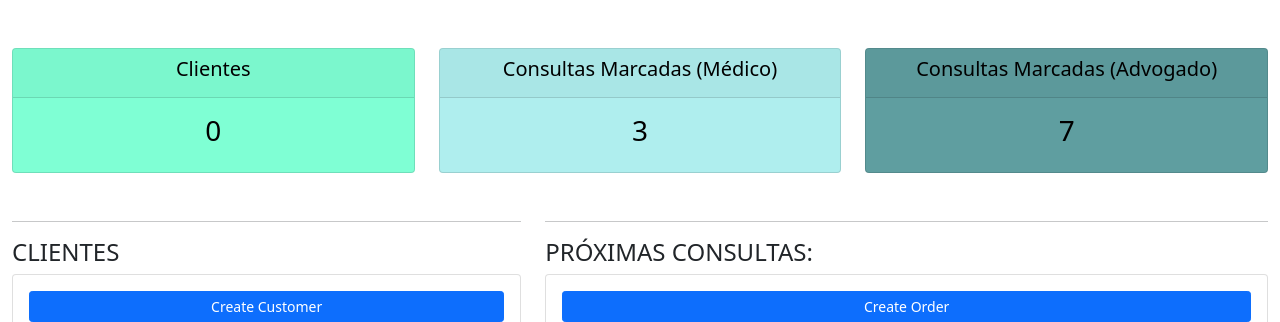
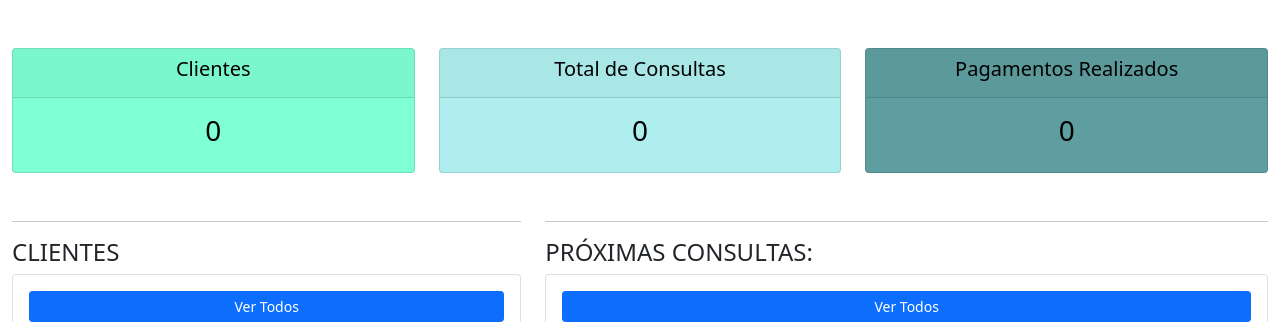
Before and after one commit to andremralves/django-CRM, a Django app: page / in a window 1280 px wide. Shown: the part 56-378 px from the top of the page. Run offline with Django 4.2, Linux system fonts and the light colour scheme; the visitor is signed in with stand-in values (Sample User, id 1); some libraries are stand-ins or nearby versions.

Commit message:
add payed_orders

```diff
--- a/templates/dashboard.html
+++ b/templates/dashboard.html
@@ -17,10 +17,10 @@
     <div class="col-md">
       <div class="card text-center text-black mb-3" id="appointments-doctor">
         <div class="card-header">
-          <h5 class="card-title">Consultas Marcadas (Médico)</h5>
+          <h5 class="card-title">Total de Consultas</h5>
         </div>
         <div class="card-body">
-          <h3 class="card-title">3</h3>
+          <h3 class="card-title">{{ total_orders }}</h3>
         </div>
       </div>
     </div>
@@ -30,10 +30,10 @@
     <div class="col-md">
       <div class="card text-center text-black mb-3" id="appointments-lawyer">
         <div class="card-header">
-          <h5 class="card-title">Consultas Marcadas (Advogado)</h5>
+          <h5 class="card-title">Pagamentos Realizados</h5>
         </div>
         <div class="card-body">
-          <h3 class="card-title">7</h3>
+          <h3 class="card-title">{{ payed_orders}}</h3>
         </div>
       </div>
     </div>
@@ -46,7 +46,7 @@
     <h4>CLIENTES</h4>
     <div class="card card-body">
       <a class="btn btn-primary btn-sm btn-block" href="/cliente/create"
-        >Create Customer</a
+        >Ver Todos</a
       >
       <table class="table table-sm">
         <thead>
@@ -77,7 +77,7 @@
     <hr />
     <h4>PRÓXIMAS CONSULTAS:</h4>
     <div class="card card-body">
-      <a class="btn btn-primary btn-sm btn-block" href="">Create Order</a>
+      <a class="btn btn-primary btn-sm btn-block" href="">Ver Todos</a>
       <table class="table table-sm">
         <thead>
           <tr>
@@ -103,8 +103,8 @@
             {% else %}
             <td>Pago</td>
             {% endif %}
-            <td><a class="btn btn-sm btn-warning" href="">Update</a></td>
-            <td><a class="btn btn-sm btn-danger" href="">Cancel</a></td>
+            <td><a class="btn btn-sm btn-warning" href="">Atualizar</a></td>
+            <td><a class="btn btn-sm btn-danger" href="">Cancelar</a></td>
           </tr>
           {% endfor %}
         </tbody>
```
